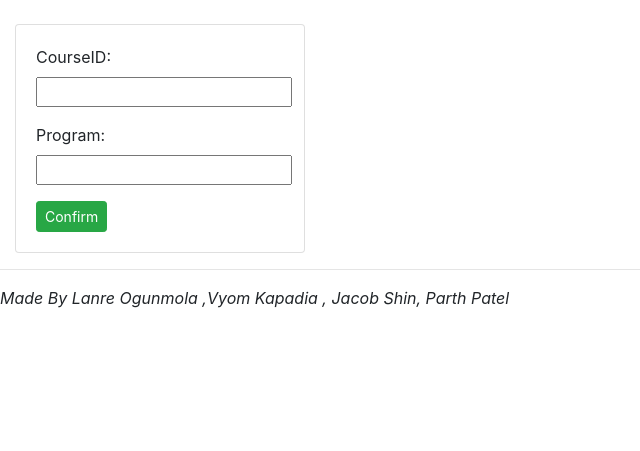
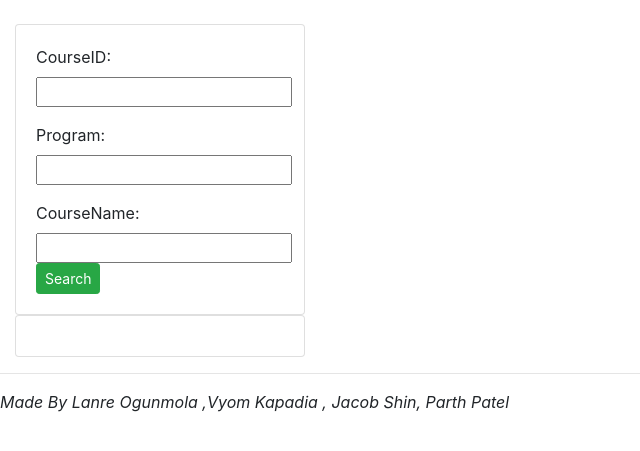
Before and after one commit to Parth099/TempleCourseRater, a Django app: page / in a window 1280 px wide. Shown: the part 56-507 px from the top of the page, without its empty margins (0-640 px from the left). Run offline with Django 3.2, Linux system fonts and the light colour scheme; some libraries are stand-ins or nearby versions.

Commit message:
Added Search

```diff
--- a/ProjectApp/forms.py
+++ b/ProjectApp/forms.py
@@ -5,7 +5,7 @@ from .models import *
 class CourseForm(ModelForm):
     class Meta:
         model = Course
-        fields = ('CourseID', 'Program')
+        fields = ('CourseID', 'Program',)
 
 class CommentForm(ModelForm):
 
--- a/ProjectApp/models.py
+++ b/ProjectApp/models.py
@@ -3,9 +3,9 @@ from django.core.validators import MinValueValidator, MaxValueValidator
 from django import forms
 
 class Course(models.Model):
-    CourseID = models.CharField(max_length=5)
-    Program = models.CharField(max_length=200, null=True)
-    CourseName =  models.CharField(max_length=300, null=True)
+    CourseID = models.CharField(max_length=5, blank=True)
+    Program = models.CharField(max_length=200, null=True, blank=True)
+    CourseName =  models.CharField(max_length=300, null=True, blank=True)
 
     def __str__(self):
         return self.CourseName
--- a/ProjectApp/templates/ProjectApp/index.html
+++ b/ProjectApp/templates/ProjectApp/index.html
@@ -9,8 +9,12 @@
             <form action="" method="POST">
                 {% csrf_token %}
                 {{form.as_p}}
-                <input class="btn btn-success btn-sm" type="submit" name='submit' value="Confirm">
+                <label for="CourseName">CourseName:</label>
+                <input type="text" id="CourseName" name="CourseName">
+                <input class="btn btn-success btn-sm" type="submit" name='submit' value="Search">
             </form>
+        </div>
+        <div class='card card-body'>
             <!--
             <br>
             {% if err != "" %}
--- a/ProjectApp/urls.py
+++ b/ProjectApp/urls.py
@@ -4,5 +4,7 @@ from . import views
 
 urlpatterns = [
     path('', views.index, name='home'),
-    path('<str:dept>/<str:Id>', views.CoursePage, name='CoursePage')
+    path('search/<str:query>', views.searchCourses, name= 'Search'),
+    path('<str:dept>/<str:Id>', views.CoursePage, name='CoursePage'),
+
 ]
--- a/ProjectApp/views.py
+++ b/ProjectApp/views.py
@@ -15,17 +15,31 @@ def inputDB():
 def index(request):
     form = CourseForm()
     if request.method == "POST":
+        print("!!-"+request.POST['CourseName']+"-!!")
         form = CourseForm(request.POST)
         if form.is_valid():
-            try:
-                P0 = request.POST['Program'].upper()
-                C = Course.objects.get(CourseID=request.POST['CourseID'].upper(), Program=P0)
-                errMSG = ""
-                return redirect(f'/{C.Program}/{C.CourseID}')
-            except:
-                pass
+            if request.POST['CourseName'] == "":
+                print("rq.post is empty proceed")
+                try:
+                    P0 = request.POST['Program'].upper()
+                    C = Course.objects.get(CourseID=request.POST['CourseID'].upper(), Program=P0)
+                    return redirect(f'/{C.Program}/{C.CourseID}')
+                except:
+                    pass
+            else:
+                print("rq.post is not empty proceed")
+                try:
+                    C = Course.objects.get(CourseName=request.POST['CourseName'])
+                    print("!!!!!!!!!!!!!!Calling CoursePage!!!!!!!!!!!!!!!!!!!!!")
+                    return redirect(f'/{C.Program}/{C.CourseID}')
+                except:
+                    var = request.POST['CourseName']
+                    print("!!!!!!!!!!!!!!Calling Search!!!!!!!!!!!!!!!!!!!!!!!")
+                    return redirect(f'/search/{var}')
+
+
         return redirect('/')
-    context = {'form':form}
+    context = {'form':form,}
     return render(request, 'ProjectApp/index.html', {'form':form})
 
 def CoursePage(request, dept, Id):
@@ -55,14 +69,12 @@ def CoursePage(request, dept, Id):
         times = ''
 
     comment_Count = C.comments_set.all().count()
-    print(comment_Count)
 
     if comment_Count == 0:
         RatingSum = "None"
     else:
         RatingSum = round(RatingSum/comment_Count, 2)
 
-    print(comments)
     context = {
         "name" : C.CourseName,
         "id_0" : C.CourseID,
@@ -71,5 +83,14 @@ def CoursePage(request, dept, Id):
         'zip': zip(comments, times, rate),
         "Avg": RatingSum,
     }
-    print(zip(comments, times))
+
     return render(request, 'ProjectApp/C_page.html', context)
+
+def searchCourses(request, query):
+    C = Course.objects.all()
+    output = []
+    for course in C:
+        if query.lower() in course.CourseName.lower():
+            output.append(course)
+
+    return render(request, "ProjectApp/search.html" ,{"output":output, "Q": query})
```
Also changed, not shown: ProjectApp/templates/ProjectApp/search.html (added, +20 -0 lines).
